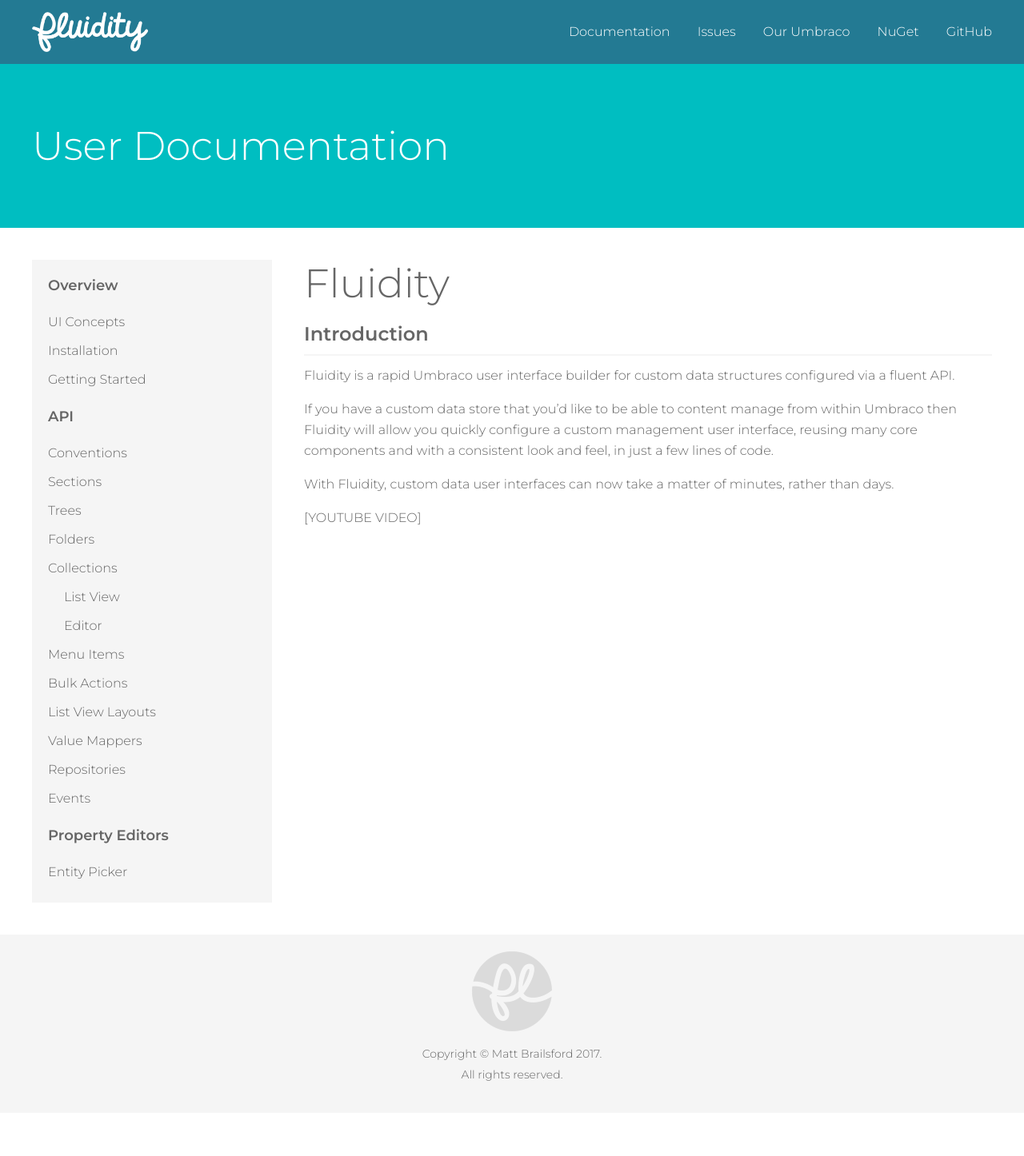
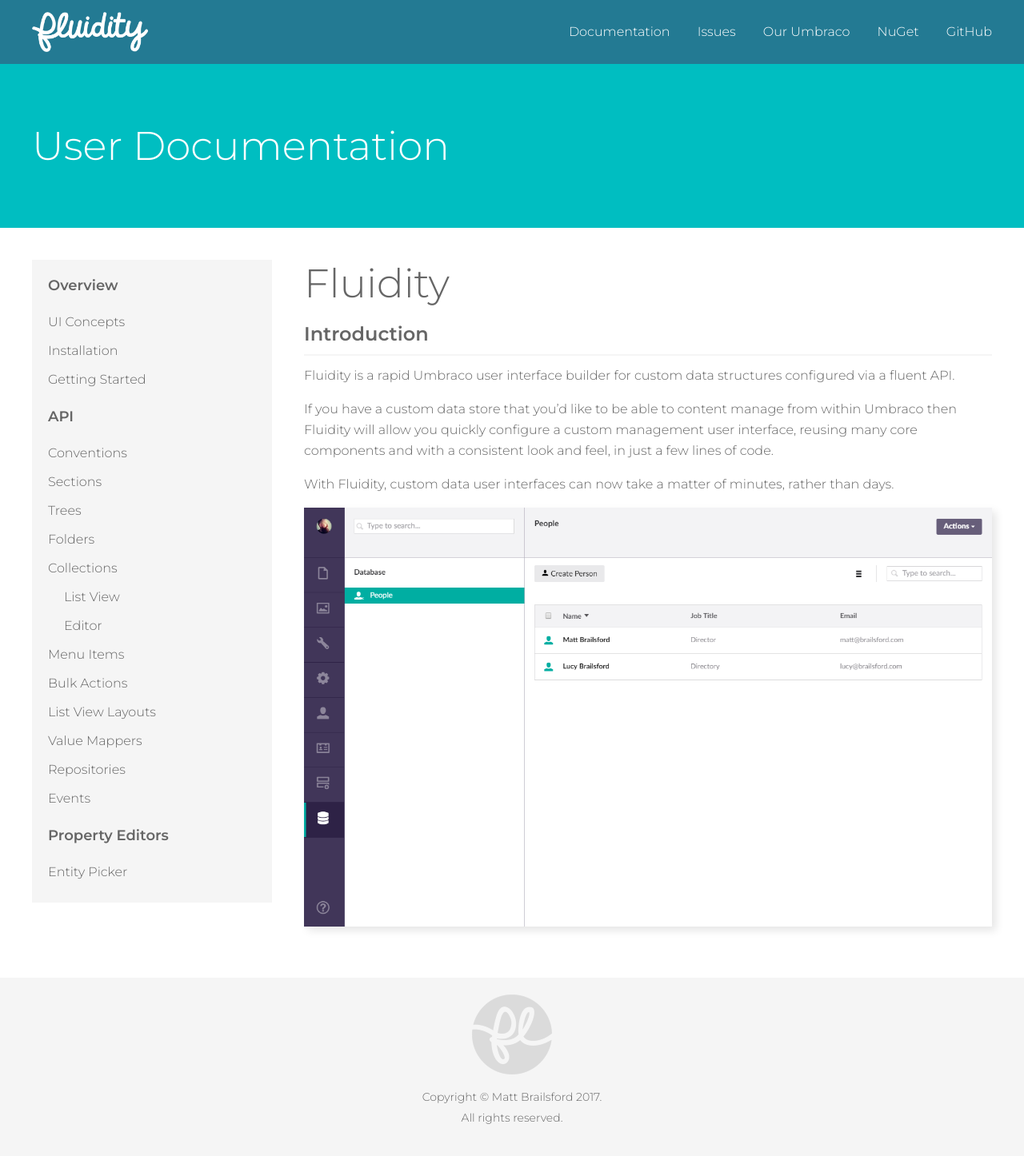
Before and after one commit to mattbrailsford/umbraco-fluidity, a Jekyll site: the page built from docs/_pages/00-home.md, in a window 1280 px wide. Shown: the whole page at 80% size. Built offline with Jekyll 4.4.1, drawn with Linux system fonts in a browser that asks for light colours; before the commit the page ends 1392 px from its top, so only the background shows below that.

Commit message:
Put screenshot on homepage for now

```diff
--- a/docs/_pages/00-home.md
+++ b/docs/_pages/00-home.md
@@ -13,4 +13,4 @@
 
 With Fluidity, custom data user interfaces can now take a matter of minutes, rather than days.
 
-[YOUTUBE VIDEO]
+![List View]({{ site.baseurl }}/img/list-view.png)
```
